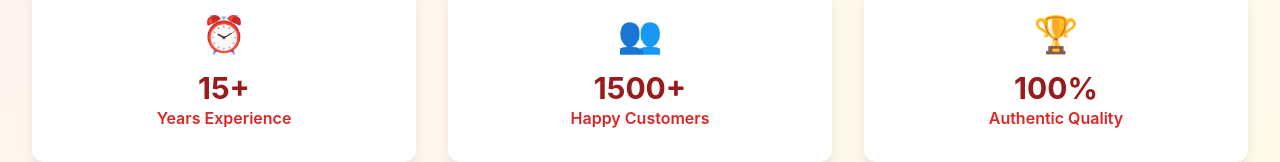
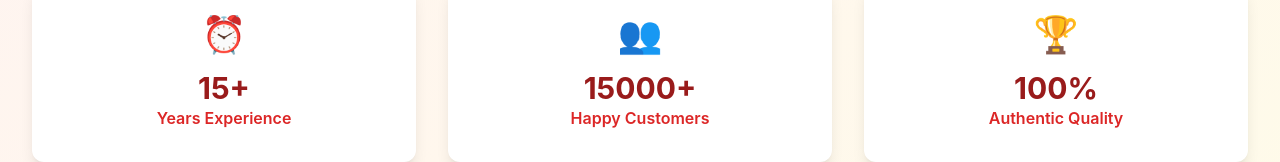
Before and after one commit to adithya0727/sriguru-fabrics, a React (Create React App) app: page / in a window 1280 px wide. Shown: the part 562-724 px from the top of the page. Built offline with nearby package versions, Linux system fonts and the light colour scheme.

Commit message:
Update Hero.js

```diff
--- a/src/components/Hero.js
+++ b/src/components/Hero.js
@@ -55,7 +55,7 @@ const Hero = ({ scrollToSection }) => {
           </div>
           <div className="text-center bg-white p-8 rounded-xl shadow-lg slide-up">
             <div className="text-4xl mb-4">👥</div>
-            <div className="text-3xl font-bold text-red-800">1500+</div>
+            <div className="text-3xl font-bold text-red-800">15000+</div>
             <div className="text-red-600 font-semibold">Happy Customers</div>
           </div>
           <div className="text-center bg-white p-8 rounded-xl shadow-lg slide-up">
```
